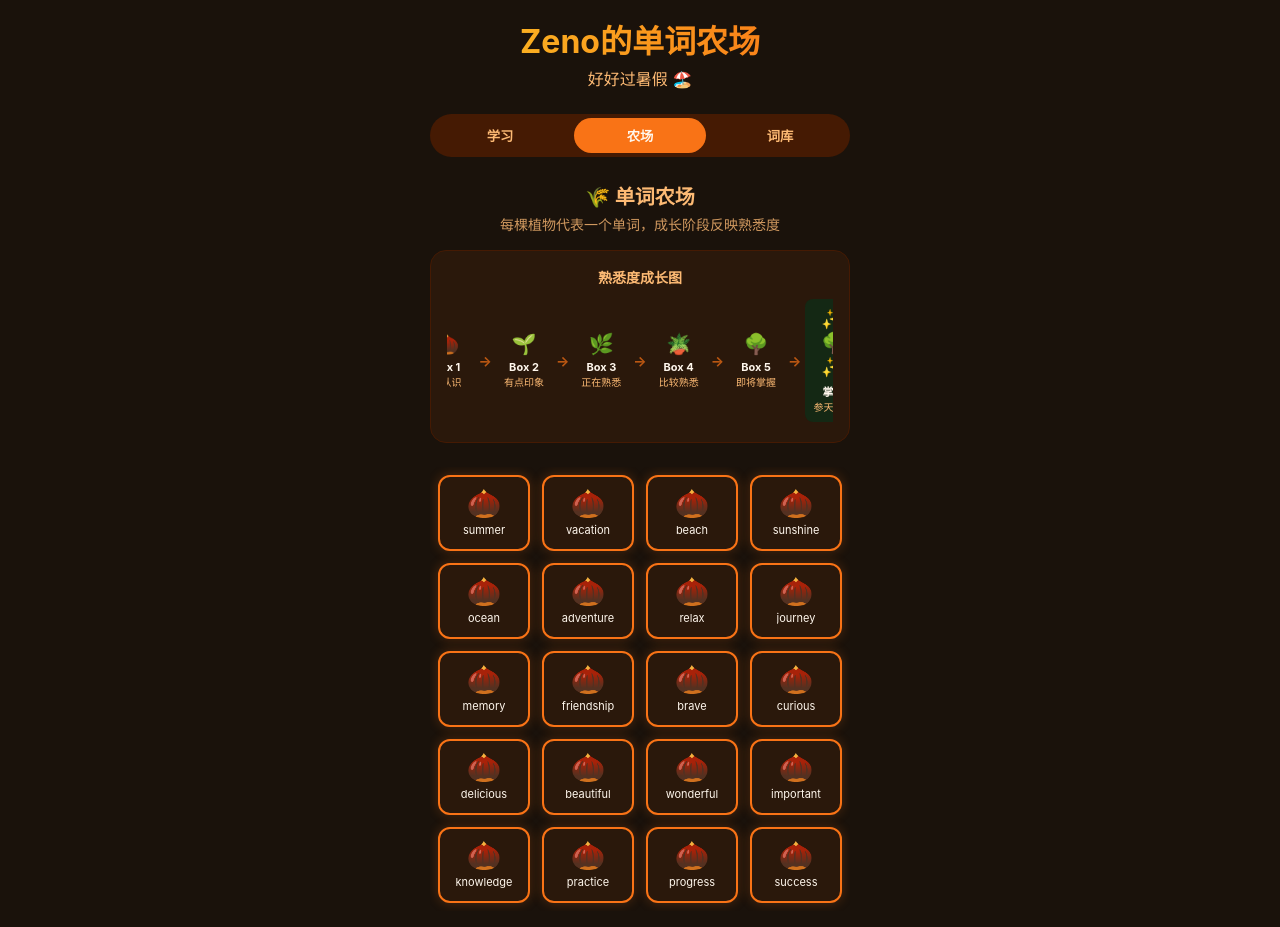
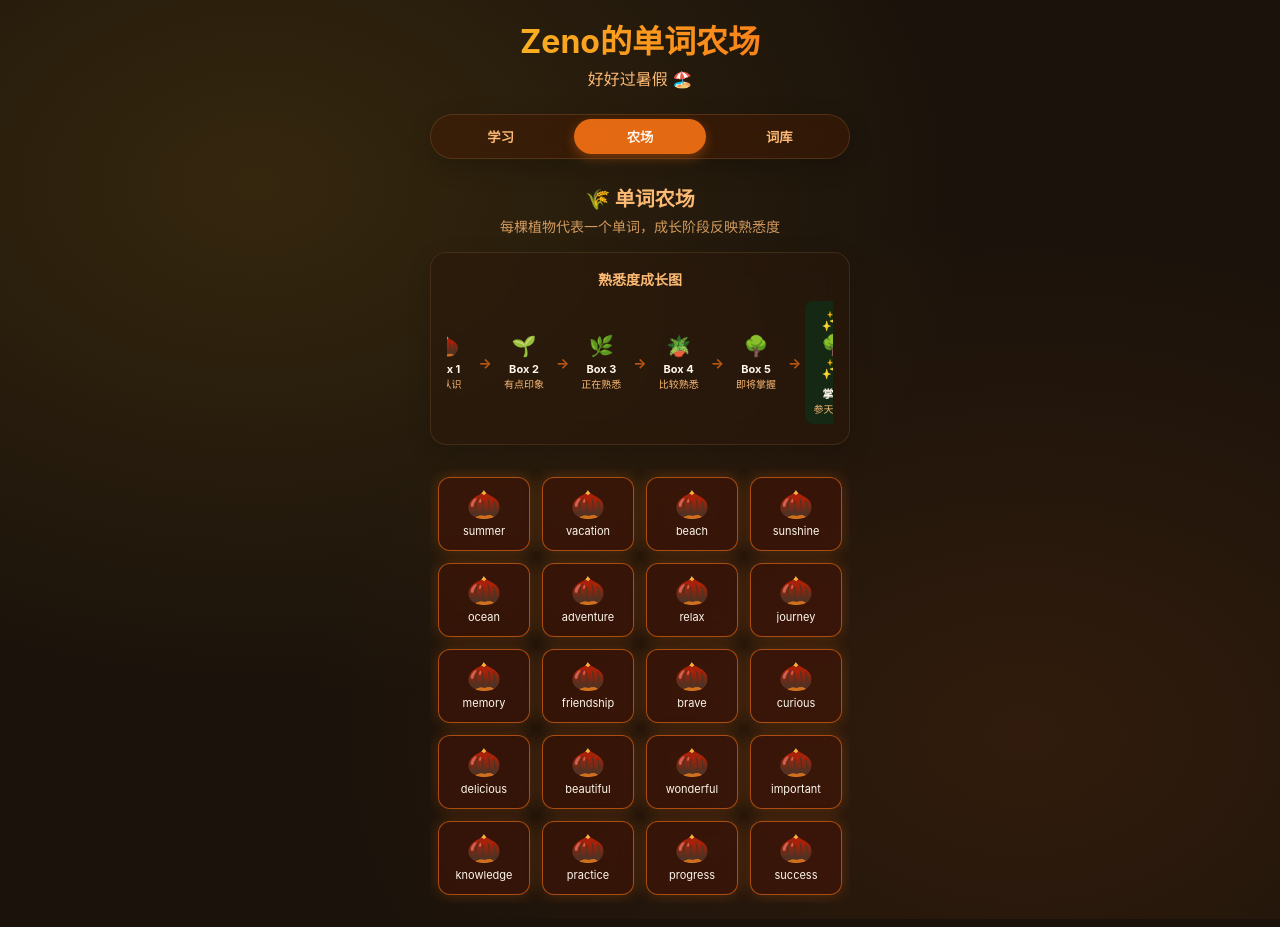
Before and after one commit to LynxBerry/StaticWebsite, a Next.js app: page / in a window 1280 px wide. Both pictures are taken after a click on the button "农场". Built offline with nearby package versions, Linux system fonts and the light colour scheme.

Commit message:
style: apply glassmorphism across cards, tiles and panels

```diff
--- a/app/globals.css
+++ b/app/globals.css
@@ -10,7 +10,10 @@ body {
   display: flex;
   align-items: center;
   justify-content: center;
-  background: #1a120b;
+  background:
+    radial-gradient(ellipse at 20% 20%, rgba(251, 191, 36, 0.12) 0%, transparent 50%),
+    radial-gradient(ellipse at 80% 80%, rgba(249, 115, 22, 0.1) 0%, transparent 50%),
+    #1a120b;
   color: #fff7ed;
   padding: 1rem;
 }
@@ -94,16 +97,21 @@ header p {
   align-items: center;
   justify-content: center;
   padding: 1.5rem;
-  box-shadow: 0 10px 30px rgba(0, 0, 0, 0.3);
+  box-shadow: 0 10px 30px rgba(0, 0, 0, 0.3), inset 0 1px 0 rgba(255, 255, 255, 0.15);
+  border: 1px solid rgba(255, 255, 255, 0.15);
 }
 
 .card-front {
-  background: linear-gradient(135deg, #fff7ed 0%, #ffedd5 100%);
+  background: linear-gradient(135deg, rgba(255, 247, 237, 0.92) 0%, rgba(255, 237, 213, 0.88) 100%);
+  backdrop-filter: blur(12px);
+  -webkit-backdrop-filter: blur(12px);
   color: #431407;
 }
 
 .card-back {
-  background: linear-gradient(135deg, #f97316 0%, #ea580c 100%);
+  background: linear-gradient(135deg, rgba(249, 115, 22, 0.85) 0%, rgba(234, 88, 12, 0.8) 100%);
+  backdrop-filter: blur(12px);
+  -webkit-backdrop-filter: blur(12px);
   color: #fff7ed;
   transform: rotateY(180deg);
 }
@@ -239,9 +247,13 @@ header p {
   display: flex;
   gap: 0.5rem;
   margin-bottom: 1.5rem;
-  background: #451a03;
+  background: rgba(69, 26, 3, 0.5);
+  backdrop-filter: blur(12px);
+  -webkit-backdrop-filter: blur(12px);
+  border: 1px solid rgba(253, 186, 116, 0.15);
   padding: 0.25rem;
   border-radius: 9999px;
+  box-shadow: 0 8px 24px rgba(0, 0, 0, 0.2);
 }
 
 .tab {
@@ -253,12 +265,13 @@ header p {
   color: #fdba74;
   font-weight: 600;
   cursor: pointer;
-  transition: background 0.2s ease, color 0.2s ease;
+  transition: all 0.2s ease;
 }
 
 .tab.active {
-  background: #f97316;
+  background: rgba(249, 115, 22, 0.9);
   color: #fff7ed;
+  box-shadow: 0 4px 12px rgba(249, 115, 22, 0.35);
 }
 
 /* Word Bank */
@@ -310,25 +323,30 @@ header p {
   padding: 0.875rem 1rem;
   margin-bottom: 0.5rem;
   border-radius: 0.75rem;
-  background: #2a180b;
+  background: rgba(42, 24, 11, 0.6);
+  backdrop-filter: blur(10px);
+  -webkit-backdrop-filter: blur(10px);
+  border: 1px solid rgba(253, 186, 116, 0.1);
   border-left: 4px solid #fdba74;
 }
 
 .word-item.empty {
   justify-content: center;
   color: #fdba74;
-  border-left: none;
+  border: none;
   background: transparent;
+  backdrop-filter: none;
 }
 
 .word-item.due {
   border-left-color: #f97316;
-  background: #431407;
+  background: rgba(67, 20, 7, 0.65);
+  box-shadow: 0 0 16px rgba(249, 115, 22, 0.15);
 }
 
 .word-item.mastered {
   border-left-color: #22c55e;
-  background: #142814;
+  background: rgba(20, 40, 20, 0.6);
 }
 
 .word-info {
@@ -376,22 +394,25 @@ header p {
   width: 100%;
   padding: 0.625rem 1rem;
   margin-bottom: 0.75rem;
-  border: 1px solid #fdba74;
+  border: 1px solid rgba(253, 186, 116, 0.25);
   border-radius: 9999px;
-  background: #2a180b;
+  background: rgba(42, 24, 11, 0.5);
+  backdrop-filter: blur(10px);
+  -webkit-backdrop-filter: blur(10px);
   color: #fff7ed;
   font-size: 0.9375rem;
   outline: none;
-  transition: border-color 0.2s ease, box-shadow 0.2s ease;
+  transition: border-color 0.2s ease, box-shadow 0.2s ease, background 0.2s ease;
 }
 
 .search-input::placeholder {
   color: #fdba74;
-  opacity: 0.7;
+  opacity: 0.6;
 }
 
 .search-input:focus {
-  border-color: #f97316;
+  border-color: rgba(249, 115, 22, 0.6);
+  background: rgba(42, 24, 11, 0.7);
   box-shadow: 0 0 0 3px rgba(249, 115, 22, 0.2);
 }
 
@@ -399,9 +420,12 @@ header p {
 .legend {
   margin-bottom: 1.5rem;
   padding: 1rem;
-  background: #2a180b;
+  background: rgba(42, 24, 11, 0.55);
+  backdrop-filter: blur(12px);
+  -webkit-backdrop-filter: blur(12px);
   border-radius: 1rem;
-  border: 1px solid #451a03;
+  border: 1px solid rgba(253, 186, 116, 0.12);
+  box-shadow: 0 8px 24px rgba(0, 0, 0, 0.15);
 }
 
 .legend-title {
@@ -497,25 +521,29 @@ header p {
   justify-content: center;
   gap: 0.375rem;
   padding: 0.75rem 0.375rem;
-  background: #2a180b;
+  background: rgba(42, 24, 11, 0.55);
+  backdrop-filter: blur(8px);
+  -webkit-backdrop-filter: blur(8px);
   border-radius: 0.75rem;
-  border: 2px solid transparent;
-  transition: transform 0.2s ease, border-color 0.2s ease, box-shadow 0.2s ease;
+  border: 1px solid rgba(253, 186, 116, 0.1);
+  transition: transform 0.2s ease, border-color 0.2s ease, box-shadow 0.2s ease, background 0.2s ease;
   cursor: default;
 }
 
 .farm-tile:hover {
   transform: translateY(-3px);
+  background: rgba(42, 24, 11, 0.75);
 }
 
 .farm-tile.due {
-  border-color: #f97316;
-  box-shadow: 0 0 12px rgba(249, 115, 22, 0.25);
+  border-color: rgba(249, 115, 22, 0.6);
+  box-shadow: 0 0 16px rgba(249, 115, 22, 0.25);
+  background: rgba(67, 20, 7, 0.6);
 }
 
 .farm-tile.mastered {
-  border-color: #22c55e;
-  background: #142814;
+  border-color: rgba(34, 197, 94, 0.5);
+  background: rgba(20, 40, 20, 0.55);
 }
 
 .farm-plant {
```
